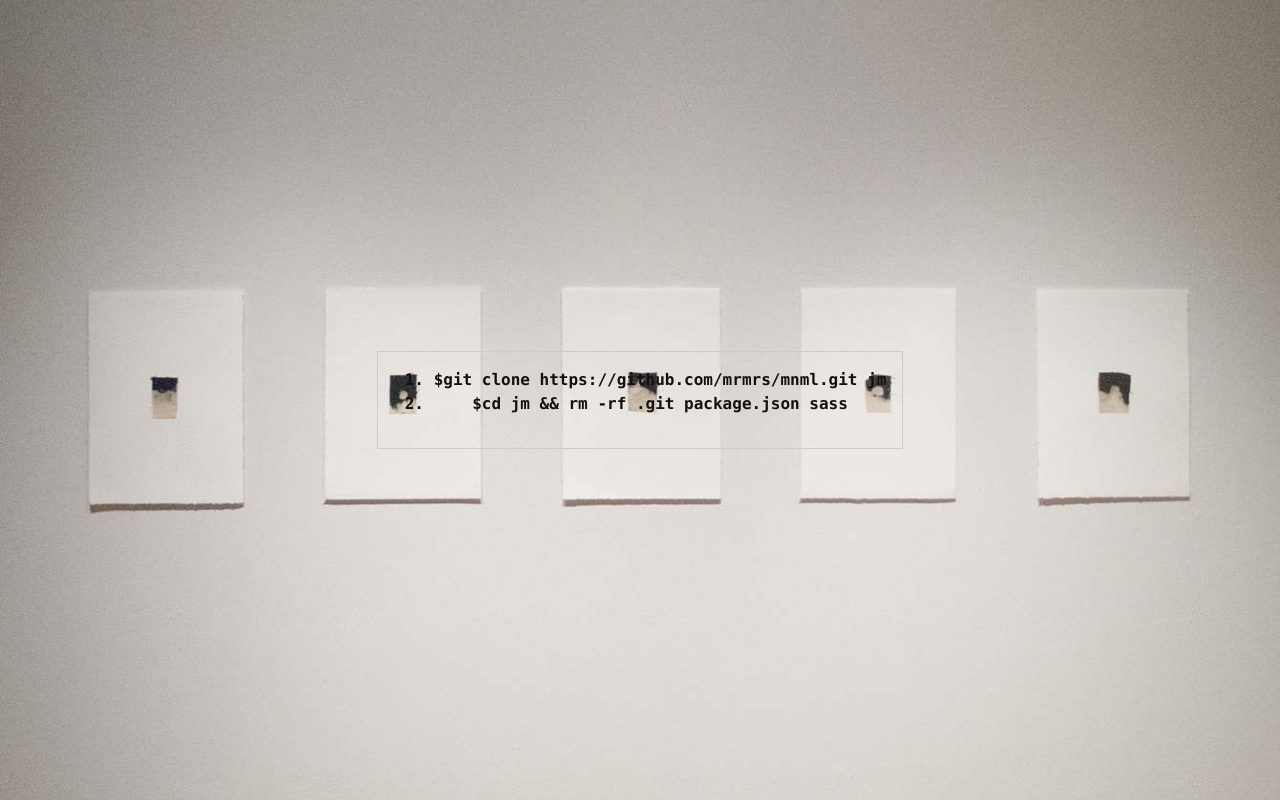
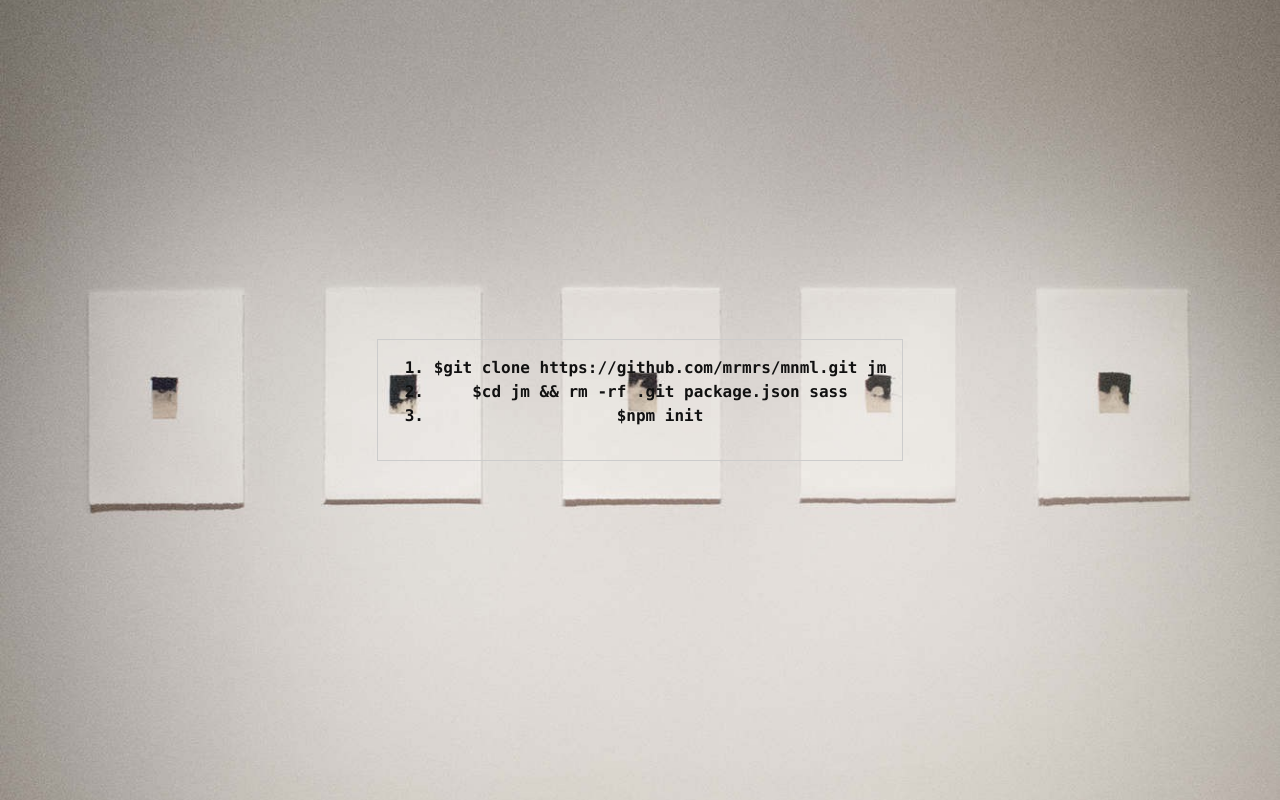
Before and after one commit to jchck/jm, a website: page index.html in a window 1280 px wide. Drawn offline with Linux system fonts and the light colour scheme.

Commit message:
3rd step

```diff
--- a/index.html
+++ b/index.html
@@ -18,6 +18,7 @@
           <ol>
             <li>$git clone https://github.com/mrmrs/mnml.git jm</li>
             <li>$cd jm && rm -rf .git package.json sass</li>
+            <li>$npm init</li>
           </ol>
         </code>
       </div>
```
